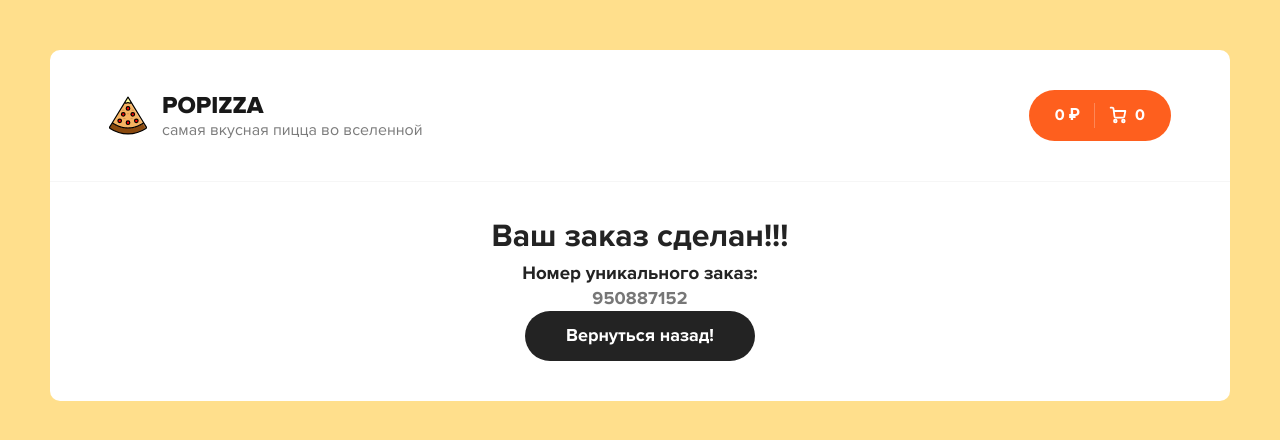
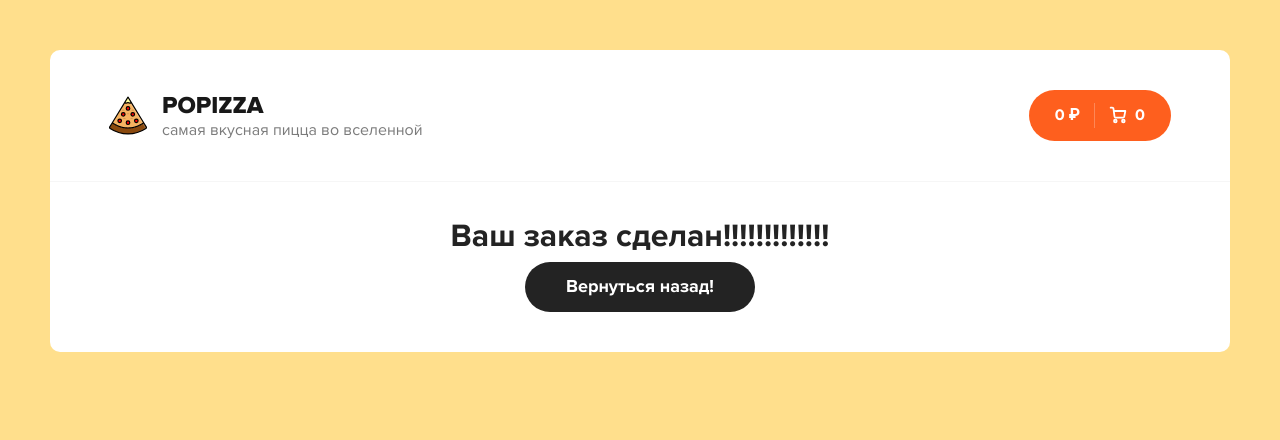
Before and after one commit to Poltos021/react-pizza-lesson, a React (Create React App) app: page /ready in a window 1280 px wide. Shown: the top 440 px of the page. Built offline with nearby package versions, Linux system fonts and the light colour scheme.

Commit message:
ready.jsx

```diff
--- a/src/App.js
+++ b/src/App.js
@@ -7,7 +7,6 @@ import { Header } from "./components";
 import { Home, Cart, Ready } from './pages';
 
 function App() {
-
   return(
     <div className="wrapper">
       <Header />
--- a/src/components/SortPopup.jsx
+++ b/src/components/SortPopup.jsx
@@ -74,4 +74,4 @@ SortPopup.defaultProps = {
   items: [],
 };
 
-export default SortPopup
+export default SortPopup;
--- a/src/pages/Ready.jsx
+++ b/src/pages/Ready.jsx
@@ -9,13 +9,12 @@ while (rs.length < 9) {
 function Ready() {
   return (
     <div className='cart cart--empty'>
-        <h2>Ваш заказ сделан!!!</h2>
-        <h3>Номер уникального заказ: <p>{rs}</p></h3>
+        <h2>Ваш заказ сделан!!!!!!!!!!!!!</h2>
+          {/* <h3>Номер уникального заказ: <p>{rs}</p></h3> */}
         <a href='/' className="button button--black">
-            <span>Вернуться назад!</span>
+          <span>Вернуться назад!</span>
         </a>
     </div>
-
   )
 }
 
```
